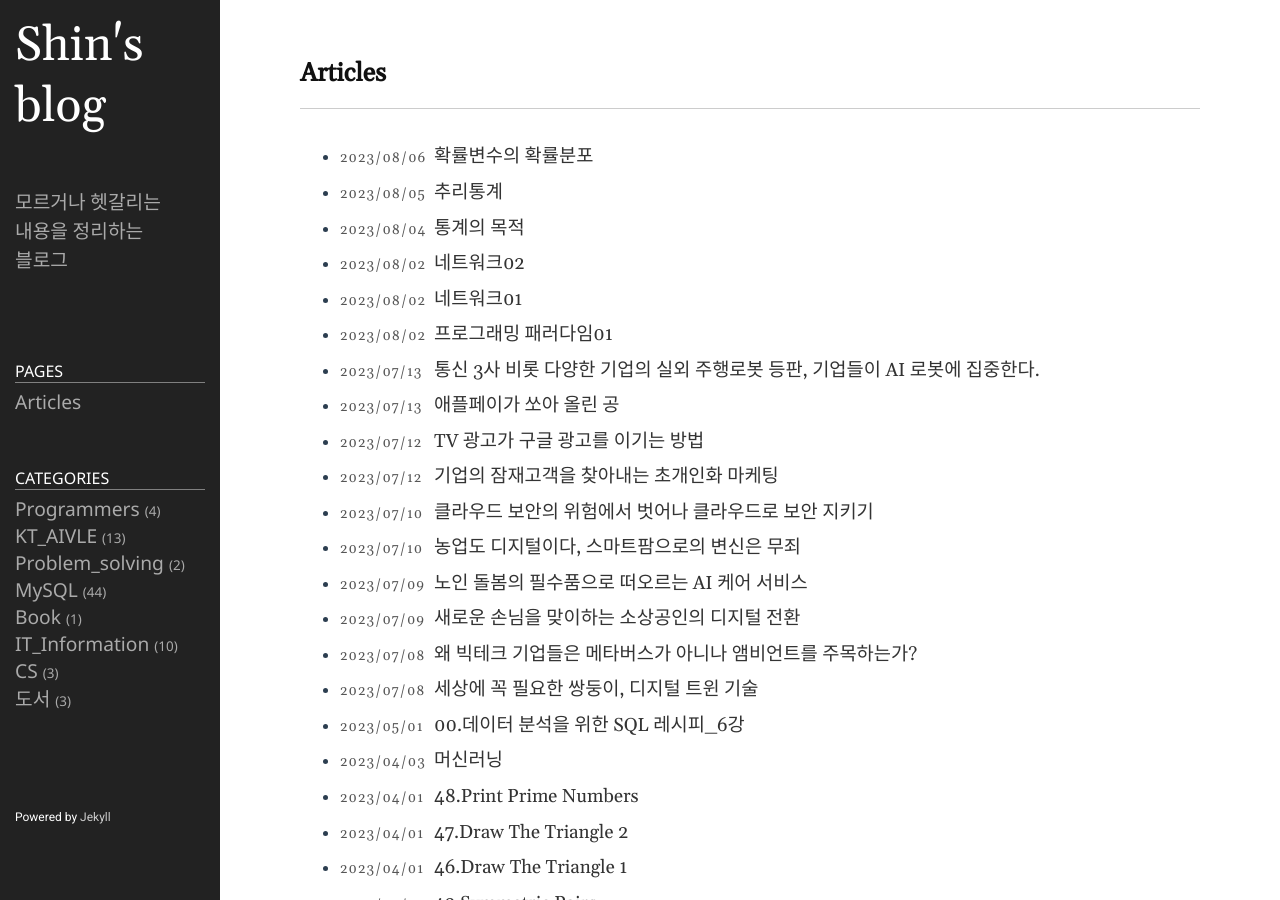
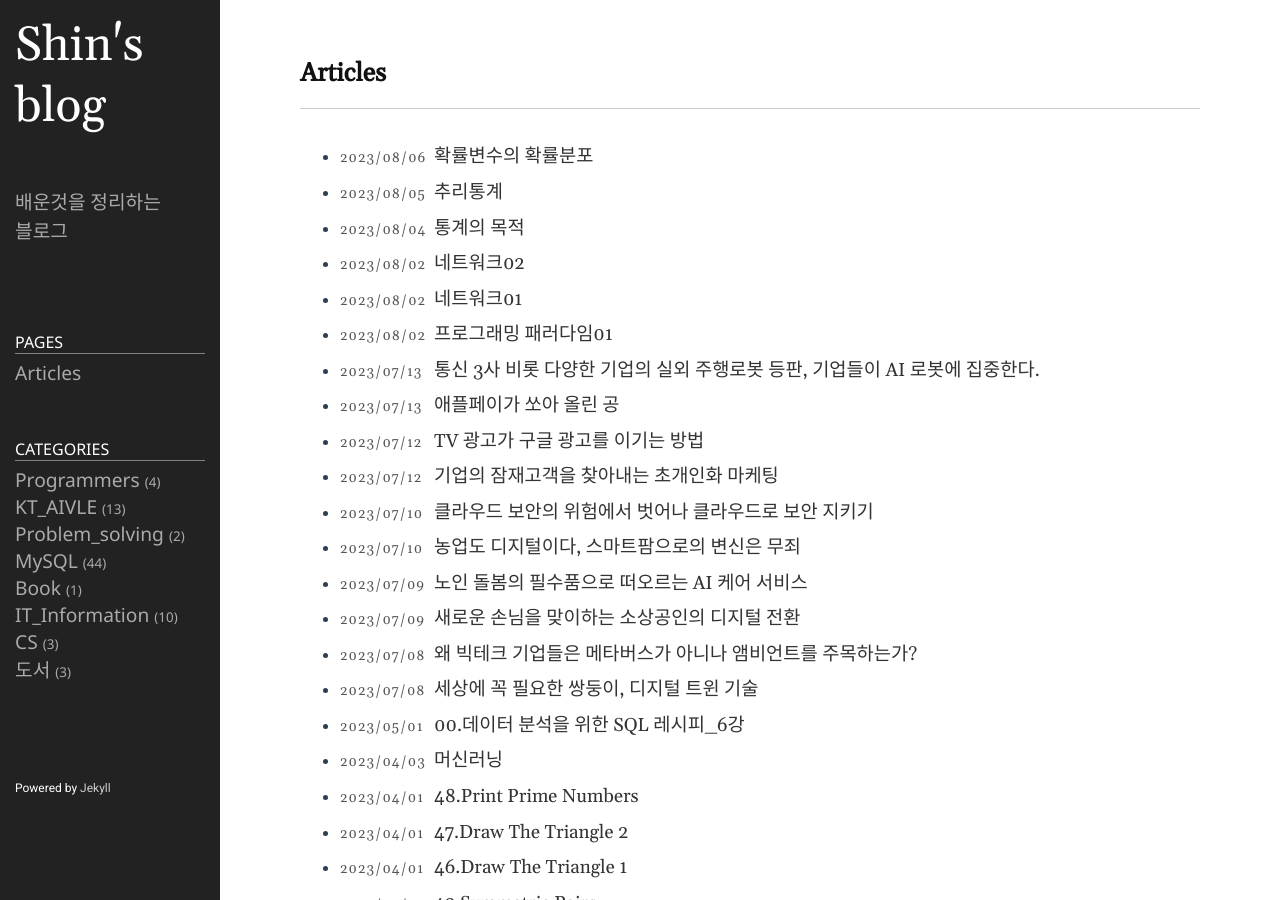
Before and after one commit to shina1221/shina1221.github.io, a Jekyll site: the page built from index.md, in a window 1280 px wide and 900 px high. Built offline with Jekyll 4.4.1, drawn with Linux system fonts in a browser that asks for light colours.

Commit message:
Update _config.yml

```diff
--- a/_config.yml
+++ b/_config.yml
@@ -23,13 +23,19 @@ email: shina1221@naver.com
 description: >- # this means to ignore newlines until "baseurl:"
   <br/>
   <br/>
-  모르거나 헷갈리는 <br/>
-  내용을 정리하는 <br/>
+  배운것을 정리하는 <br/>
   블로그
-#baseurl: "https://shina1221.github.io/" # the subpath of your site, e.g. /blog
+baseurl: "https://shina1221.github.io/" # the subpath of your site, e.g. /blog
 url: "https://shina1221.github.io/" # the base hostname & protocol for your site, e.g. http://example.com
 github_username: shina1221
 highlighter: rouge
+# Conversion 관련 추가한 내용 여기부터
+markdown: kramdown
+lsi: false
+excerpt_separator: "\n\n"
+incremental: false
+# Conversion 관련 추가한 내용 여기까지
+
 svg:
   optimize: true
 # Build settings
```
